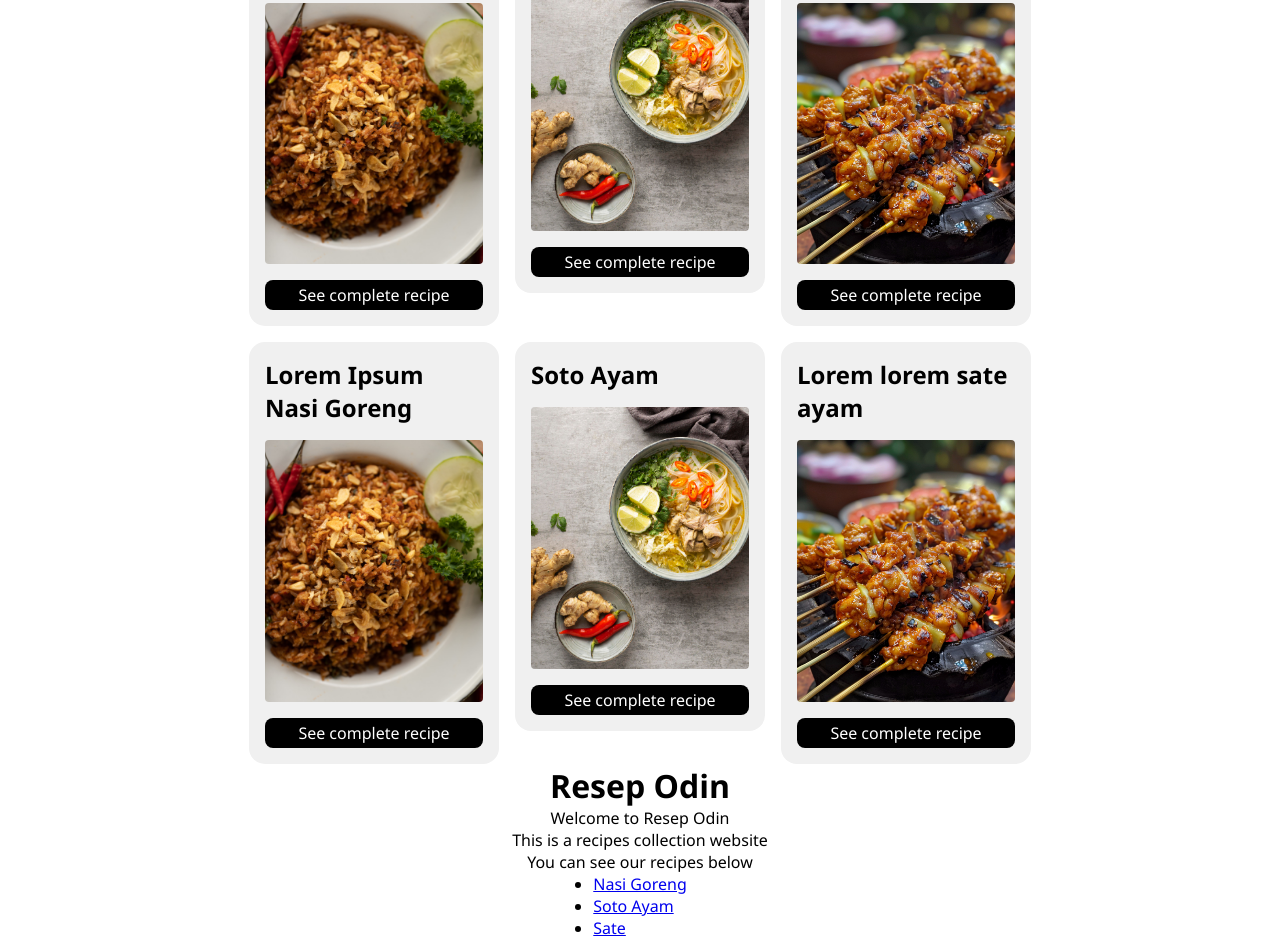
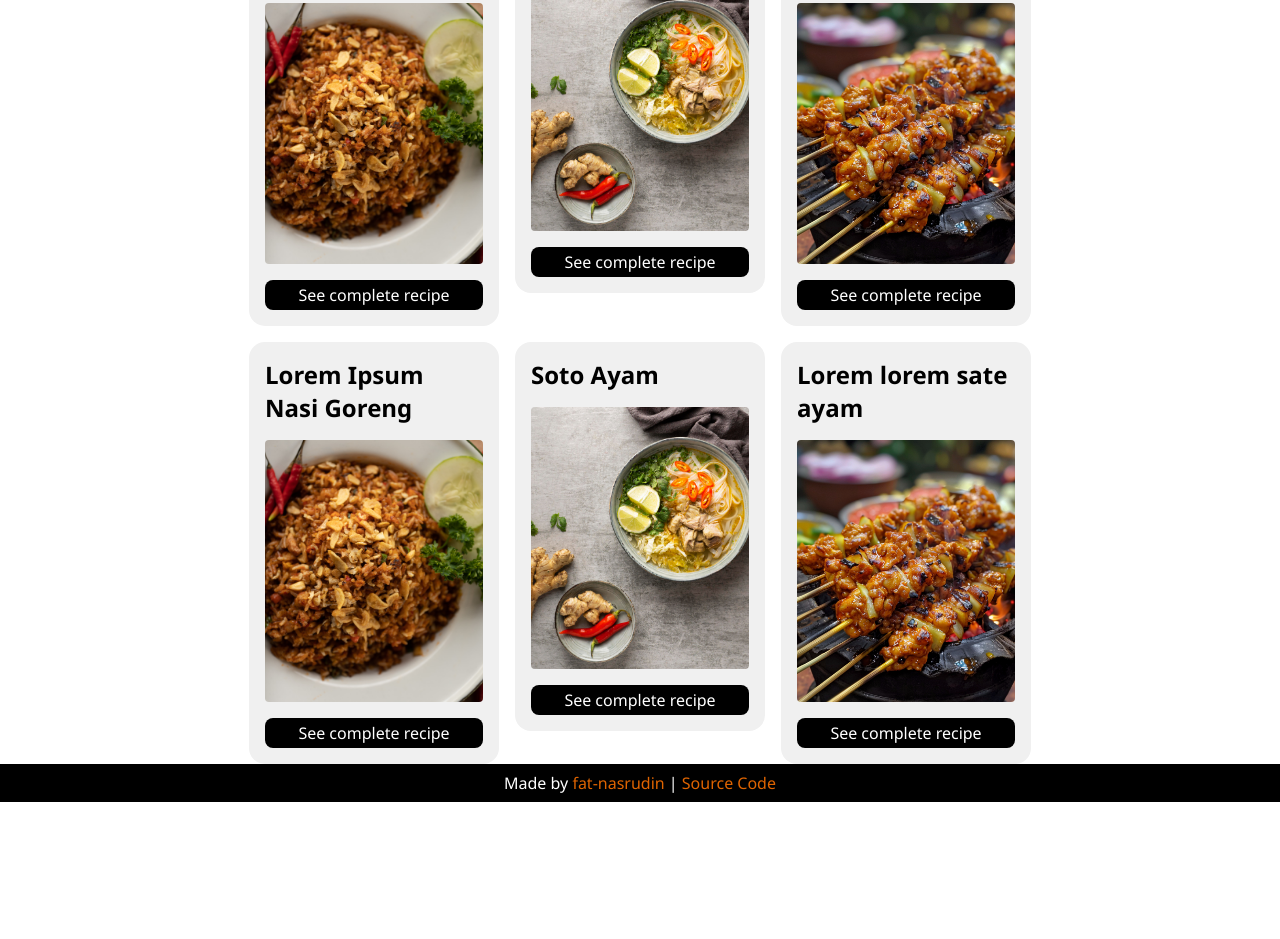
Before and after one commit to fath-nasrudin/resep-odin, a plain HTML site: page index.html in a window 1280 px wide. Shown: the part 1639-2578 px from the top of the page. After the commit the page ends 2441 px from the top, so only its background shows below. Drawn offline with Linux system fonts and the light colour scheme.

Commit message:
Add footer

```diff
--- a/index.html
+++ b/index.html
@@ -174,14 +174,11 @@
       </div>
     </div>
 
-    <h1>Resep Odin</h1>
-    <p>Welcome to Resep Odin</p>
-    <p>This is a recipes collection website</p>
-    <p>You can see our recipes below</p>
-    <ul>
-      <li><a href="recipes/nasi-goreng.html">Nasi Goreng</a></li>
-      <li><a href="recipes/soto-ayam.html">Soto Ayam</a></li>
-      <li><a href="recipes/sate.html">Sate</a></li>
-    </ul>
+    <footer class="footer">
+      <p>
+        Made by <a href="https://github.com/fath-nasrudin">fat-nasrudin</a> |
+        <a href="https://github.com/fath-nasrudin/resep-odin">Source Code</a>
+      </p>
+    </footer>
   </body>
 </html>
--- a/styles/style.css
+++ b/styles/style.css
@@ -195,3 +195,18 @@ body {
   padding: 4px 16px;
   border-radius: 8px;
 }
+
+.footer {
+  color: white;
+  width: 100%;
+  display: flex;
+  align-items: center;
+  justify-content: center;
+  padding: 8px 16px;
+  background-color: black;
+}
+
+.footer a {
+  text-decoration: none;
+  color: rgb(223, 100, 0);
+}
```
